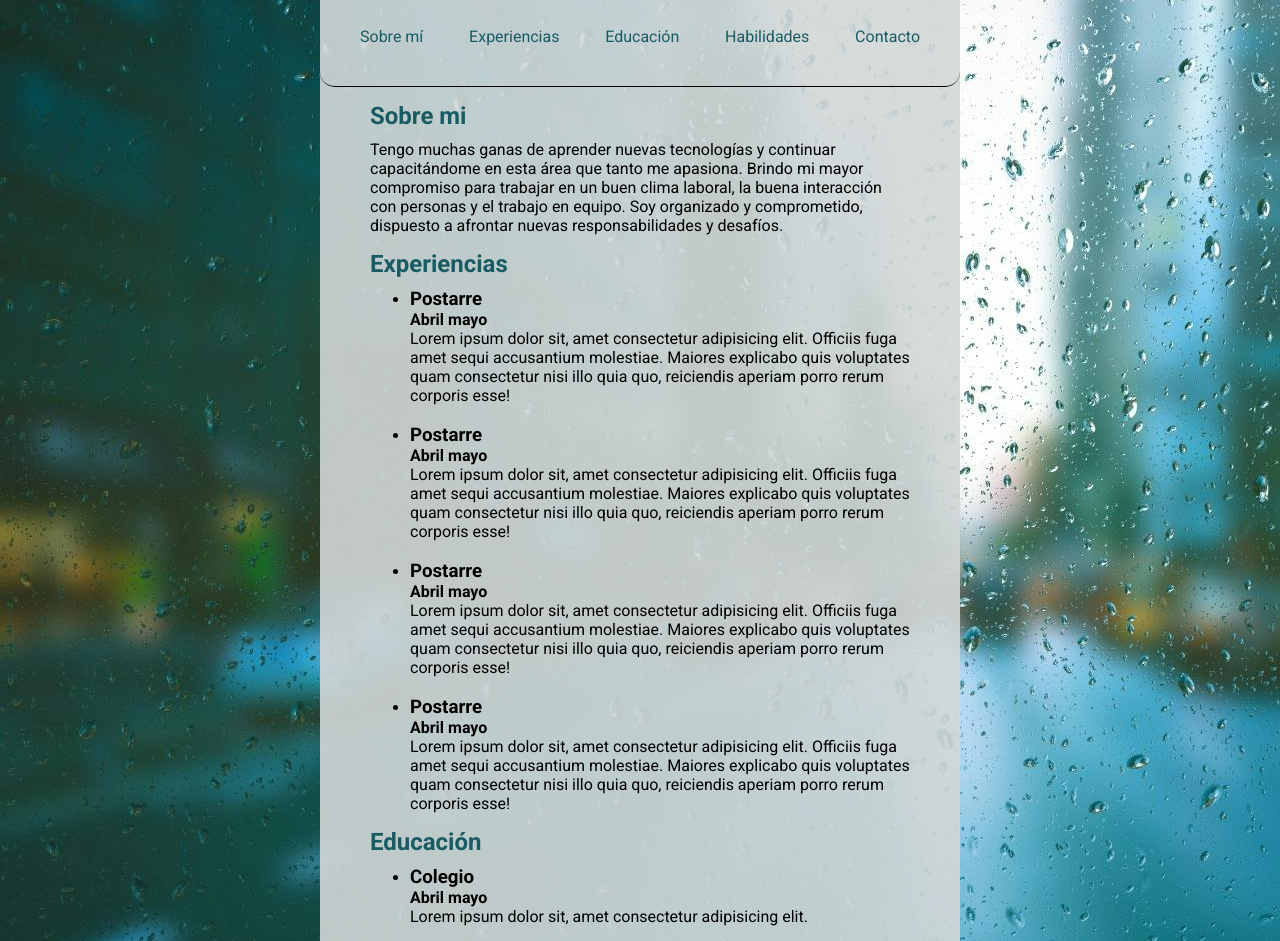
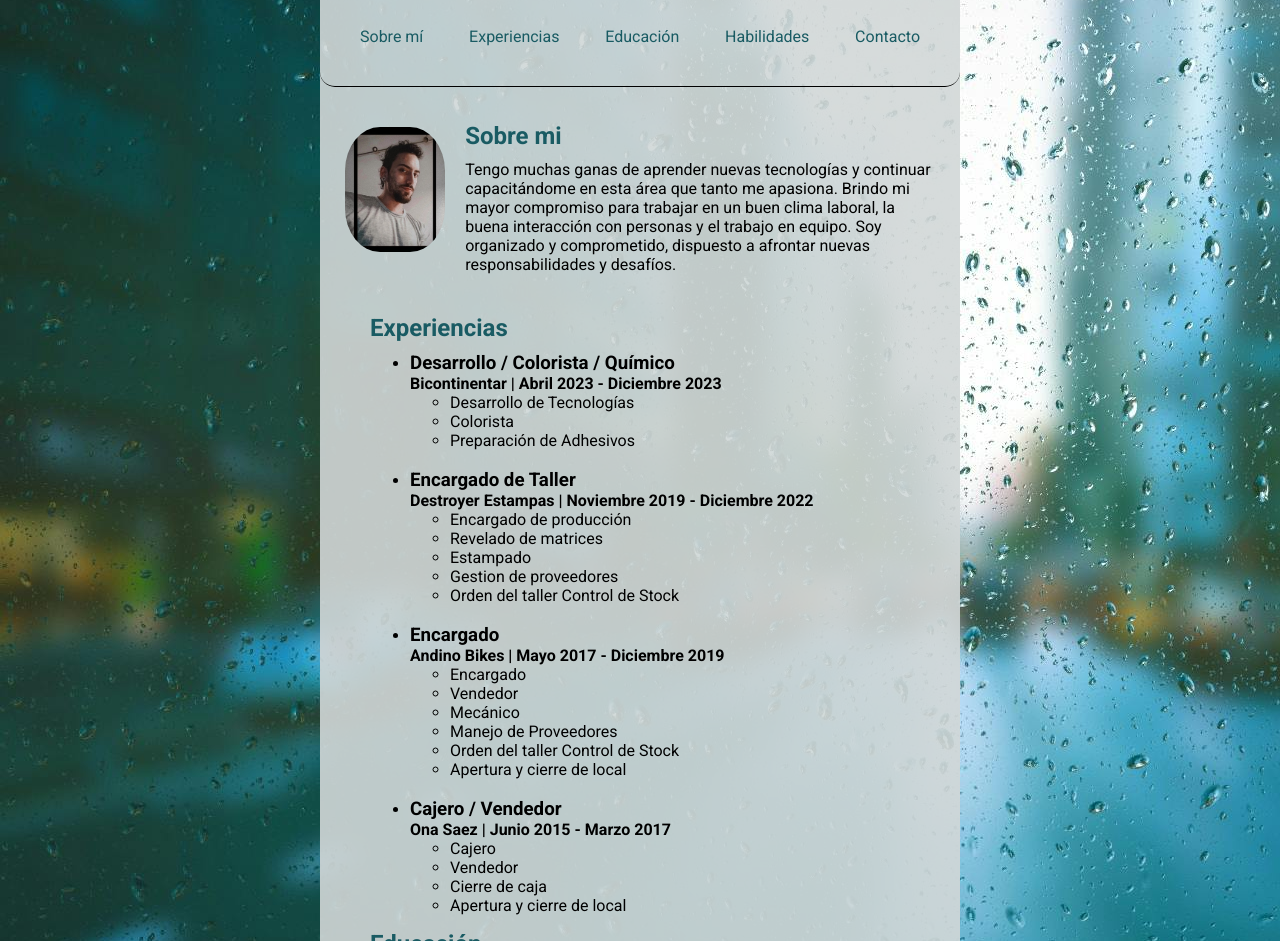
Before and after one commit to fedearrigone/arrigonecv, a plain HTML site: page index.html in a window 1280 px wide. Shown: the part 71-1012 px from the top of the page. Drawn offline with Linux system fonts and the light colour scheme; a web font is replaced by a local one.

Commit message:
Modificacion html y css

```diff
--- a/css/style.css
+++ b/css/style.css
@@ -32,14 +32,36 @@ nav .navbar{
     text-decoration: none;
     color: #195b63;
 }
+.contenedor_1 {
+    display: inline-flex;
+    padding: 15px;
+}
+.box1{
+    display: flex;
+    padding: 10px;
+}
+.box2 {
+    width: 100%;
+    padding: 10px;
+}
+.imagen {
+    max-width: 130px;
+}
+.imagen img {
+    width: 100%;
+    height: auto;
+    border-radius: 35%;
+    margin-top: 15px;
+}
 .box{
     margin: 5px 50px 5px 50px;
-   /* border: 2px solid red;*/
 }
-
 h2{
     color: #195b63;
     padding: 10px 0px;
+}
+.contact h2{
+    text-align: center;
 }
 
 .contact_icons ul{
--- a/index.html
+++ b/index.html
@@ -24,50 +24,90 @@
             </nav>
         </header>
         <main>
-            <div class="box" id="sobre_mi">
+            <div class="contenedor_1">
+                <div class="box1">
+                    <div class="imagen">
+                        <img src="img/perfil.jpg" alt="foto perfil">
+                    </div>
+                </div>
+                <div class="box2" id="sobre_mi">
                     <h2>Sobre mi</h2>
                     <p>Tengo muchas ganas de aprender nuevas tecnologías y continuar capacitándome en esta área que tanto me apasiona. Brindo mi mayor compromiso para trabajar en un buen clima laboral, la buena interacción con personas y el trabajo en equipo. Soy organizado y comprometido, dispuesto a afrontar nuevas responsabilidades y desafíos.
                     </p>
                 </div>
+            </div>
                 <div class="box" id="experiencias">
                     <h2>Experiencias</h2>
                     <ul>
-                    <li><h3>Postarre</h3></li>
-                    <h4>Abril mayo</h4>
-                    <p>Lorem ipsum dolor sit, amet consectetur adipisicing elit. Officiis fuga amet sequi accusantium molestiae. Maiores explicabo quis voluptates quam consectetur nisi illo quia quo, reiciendis aperiam porro rerum corporis esse!</p>
+                        <li><h3>Desarrollo / Colorista / Químico
+                        </h3></li>
+                        <h4>Bicontinentar | Abril 2023 - Diciembre 2023</h4>
+                        <ul>
+                            <li>Desarrollo de Tecnologías</li>
+                            <li>Colorista</li>
+                            <li>Preparación de Adhesivos</li>
+                        </ul>
                         <br>
-                    <li><h3>Postarre</h3></li>
-                    <h4>Abril mayo</h4>
-                    <p>Lorem ipsum dolor sit, amet consectetur adipisicing elit. Officiis fuga amet sequi accusantium molestiae. Maiores explicabo quis voluptates quam consectetur nisi illo quia quo, reiciendis aperiam porro rerum corporis esse!</p>
+                        <li><h3>Encargado de Taller</h3></li>
+                        <h4>Destroyer Estampas | Noviembre 2019 - Diciembre 2022</h4>
+                        <ul>
+                            <li>Encargado de producción</li>
+                            <li>Revelado de matrices</li>
+                            <li>Estampado</li>
+                            <li>Gestion de proveedores</li>
+                            <li>Orden del taller Control de Stock</li>
+                        </ul>
                         <br>
-                    <li><h3>Postarre</h3></li>
-                    <h4>Abril mayo</h4>
-                    <p>Lorem ipsum dolor sit, amet consectetur adipisicing elit. Officiis fuga amet sequi accusantium molestiae. Maiores explicabo quis voluptates quam consectetur nisi illo quia quo, reiciendis aperiam porro rerum corporis esse!</p>
+                        <li><h3>Encargado</h3></li>
+                        <h4>Andino Bikes | Mayo 2017 - Diciembre 2019</h4>
+                        <ul>
+                            <li>Encargado</li>
+                            <li>Vendedor</li>
+                            <li>Mecánico</li>
+                            <li>Manejo de Proveedores</li>
+                            <li>Orden del taller Control de Stock</li>
+                            <li>Apertura y cierre de local</li>
+                        </ul>
                         <br>
-                    <li><h3>Postarre</h3></li>
-                    <h4>Abril mayo</h4>
-                    <p>Lorem ipsum dolor sit, amet consectetur adipisicing elit. Officiis fuga amet sequi accusantium molestiae. Maiores explicabo quis voluptates quam consectetur nisi illo quia quo, reiciendis aperiam porro rerum corporis esse!</p>
+                        <li><h3>Cajero / Vendedor</h3></li>
+                        <h4>Ona Saez | Junio 2015 - Marzo 2017</h4>
+                        <ul>
+                            <li>Cajero</li>
+                            <li>Vendedor</li>
+                            <li>Cierre de caja</li>
+                            <li>Apertura y cierre de local</li>
+                        </ul>
                     </ul>
                 </div>
                 <div class="box" id="educacion">
                     <h2>Educación</h2>
                     <ul>
-                    <li><h3>Colegio</h3></li>
-                    <h4>Abril mayo</h4>
-                    <p>Lorem ipsum dolor sit, amet consectetur adipisicing elit.</p>
+                        <li><h3>Argentina Programa 4.0 FrontEnd - UNTREF</h3></li>
+                        <h4>Mayo 2023 - Noviembre 2023</h4>
                         <br>
-                    <li><h3>Colegio</h3></li>
-                    <h4>Abril mayo</h4>
-                    <p>Lorem ipsum dolor sit, amet consectetur adipisicing elit.</p>
+                        <li><h3>Tecnicatura en Desarrollo de Software - IFT Nº 18</h3></li>
+                        <h4>Marzo 2022- Marzo 2023</h4>
+                        <br>
+                        <li><h3>Analista de Sistemas - ORT</h3></li>
+                        <h4>Marzo 2019 - Marzo 2021</h4>
                         <br>
                     </ul>
                 </div>
                 <div class="box" id="habilidades">
                     <h2>Habilidades</h2>
-
+                    <ul>
+                        <li>HTML</li>
+                        <li>CSS</li>
+                        <li>JavaScript</li>
+                        <li>Git</li>
+                        <li>Python</li>
+                    </ul>
                 </div>
         </main>
         <footer id="contacto">
+            <div class="contact">
+                <h2>Contacto</h2>
+            </div>
             <div class="contact_icons">
                 <ul>
                     <li><a href="https://www.linkedin.com/in/federicoarrigone/" target="_blank"><img src="img/linkedin.png"></a></li>
```
Also changed, not shown: img/perfil.jpg (added). Lines whose indentation alone changed are shown as unchanged.
